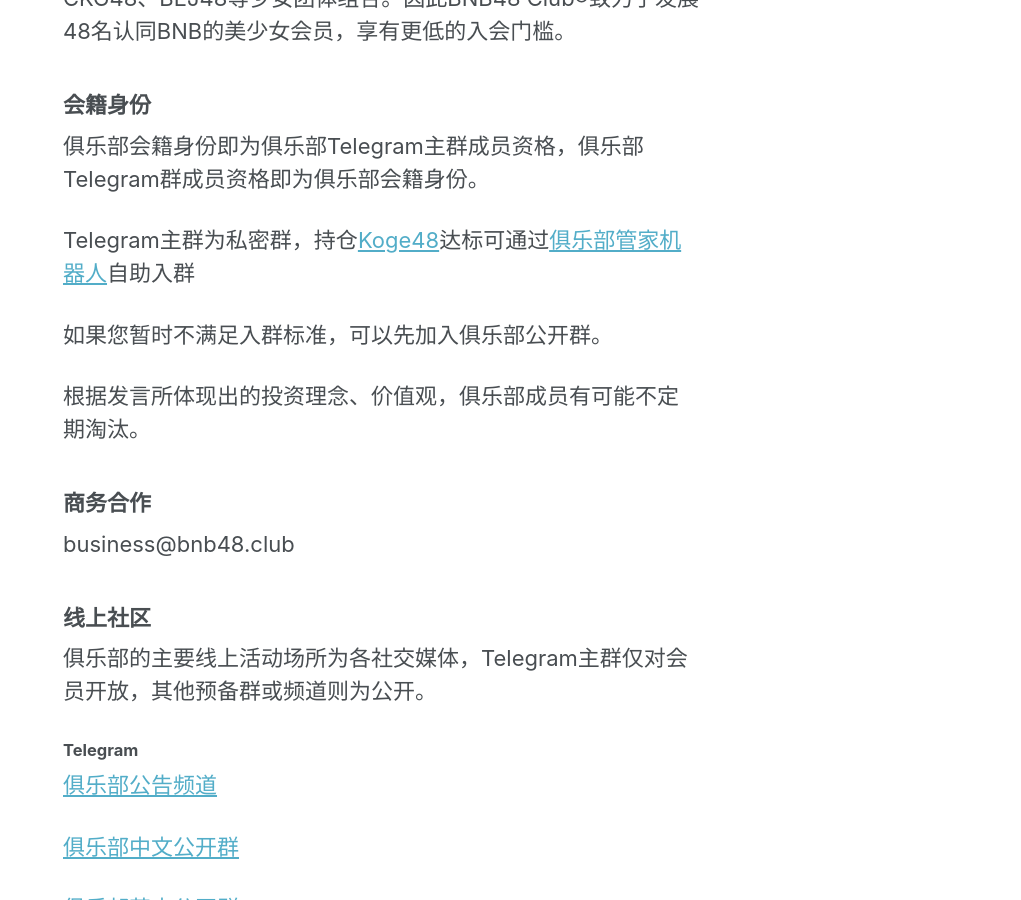
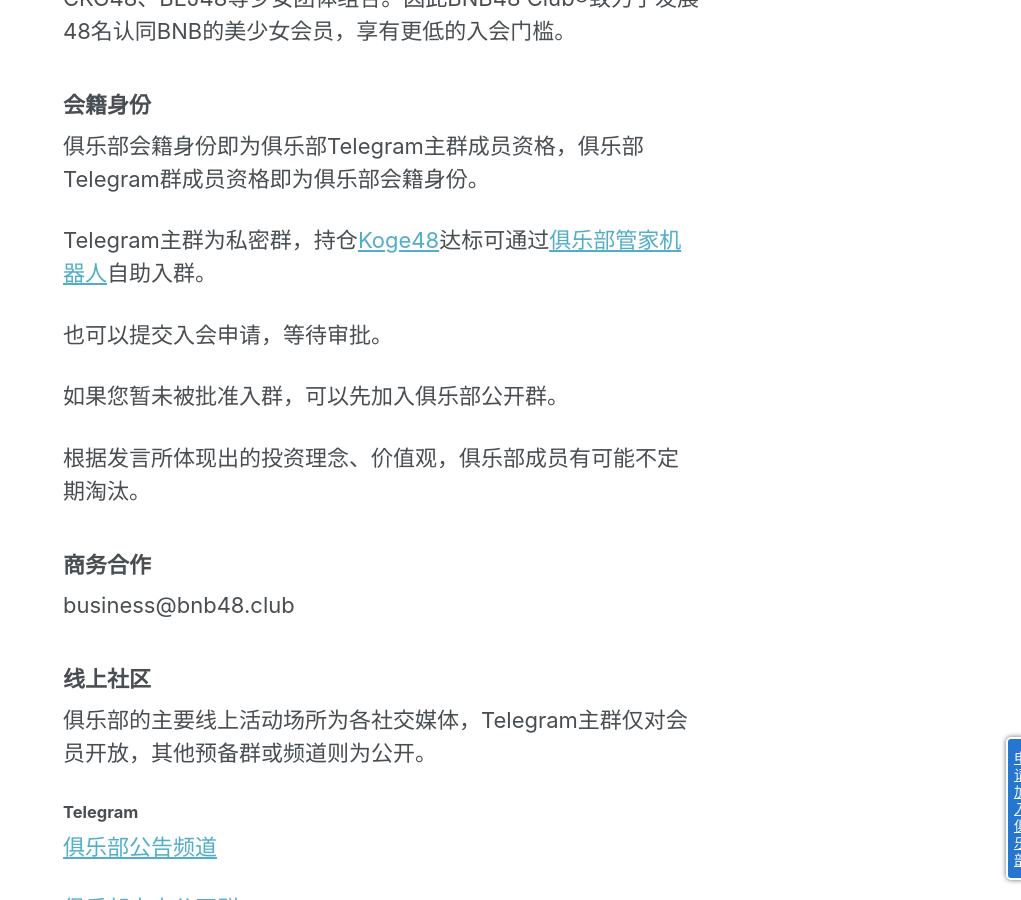
Before and after one commit to 48Club/BNB48Club.github.io, a Jekyll site: the page built from _pages/about.md, in a window 1280 px wide and 900 px high, scrolled down 777 px. Shown: the whole window, without its empty margins (259-1280 px from the left). Built offline with Jekyll 4.4.1, drawn with Linux system fonts in a browser that asks for light colours; nearby versions of some CDN libraries.

Commit message:
尝试添加一个入会表单

```diff
--- a/_pages/about.md
+++ b/_pages/about.md
@@ -15,9 +15,11 @@
 ### 会籍身份
 俱乐部会籍身份即为俱乐部Telegram主群成员资格，俱乐部Telegram群成员资格即为俱乐部会籍身份。
 
-Telegram主群为私密群，持仓[Koge48](http://bnb48.club/koge48)达标可通过[俱乐部管家机器人](https://t.me/bnb48_bot)自助入群
+Telegram主群为私密群，持仓[Koge48](http://bnb48.club/koge48)达标可通过[俱乐部管家机器人](https://t.me/bnb48_bot)自助入群。
 
-如果您暂时不满足入群标准，可以先加入俱乐部公开群。
+也可以提交入会申请，等待审批。
+
+如果您暂未被批准入群，可以先加入俱乐部公开群。
 
 根据发言所体现出的投资理念、价值观，俱乐部成员有可能不定期淘汰。
 
@@ -58,6 +60,7 @@
 
 所有未在本网站书面形式提及却以BNB48名义进行的组织、群聊、活动均有可能系假冒，请注意识别风险。
 
+<a target="_blank" href="http://bnb48club.mikecrm.com/kUxnAAX" style="position:fixed;z-index:999;right:-5px;bottom: 20px;display: inline-block;width: 20px;border-radius: 5px;color:white;font-size:14px;line-height:17px;background: #2476CE;box-shadow: 0 0 5px #666;word-wrap: break-word;padding: 10px 6px;border: 2px solid white;">申请加入俱乐部</a>
 
 <!--
 ![image](http://bnb48.club/assets/qrcode_for_bgqkl.jpg)
```
